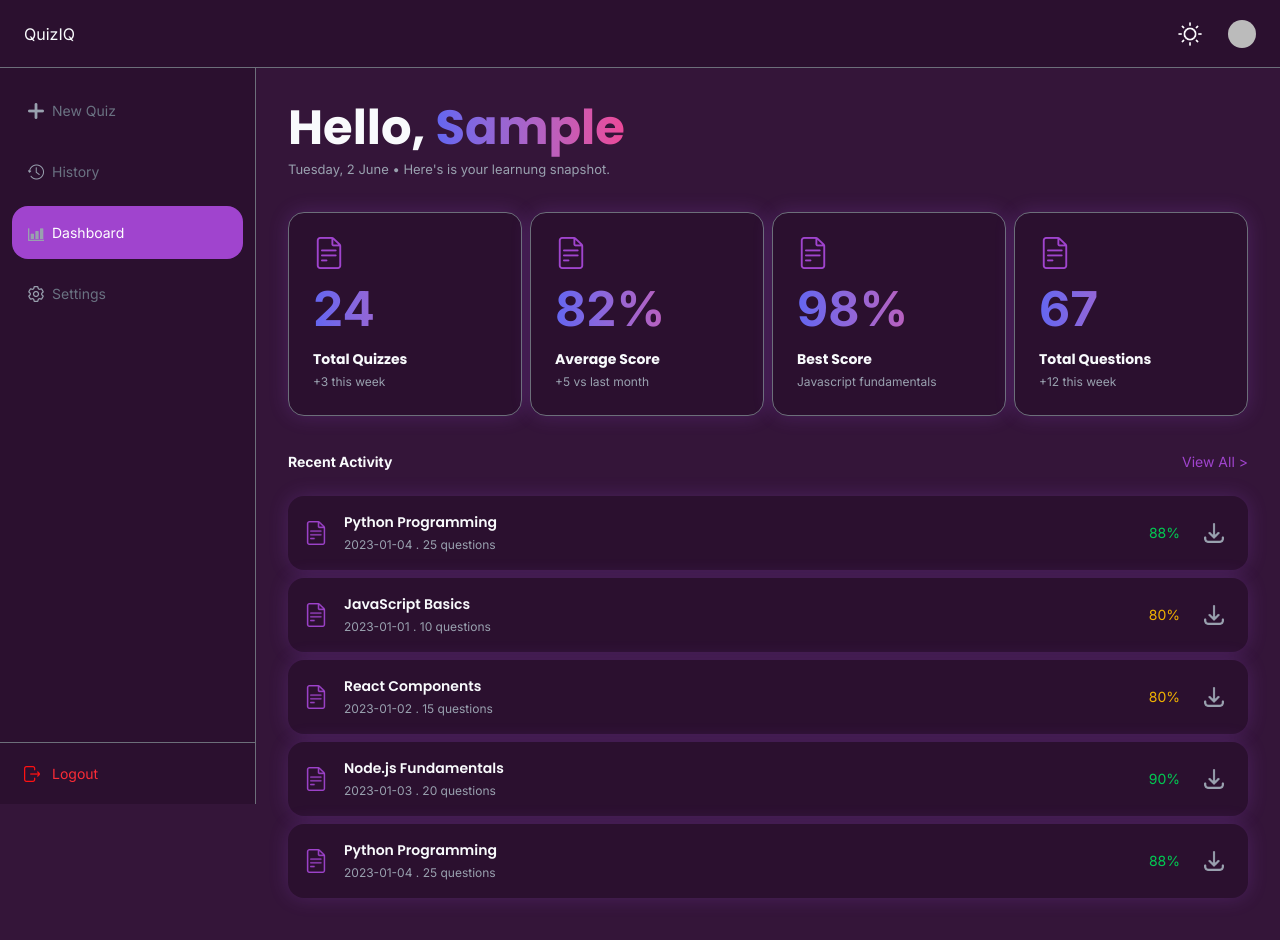
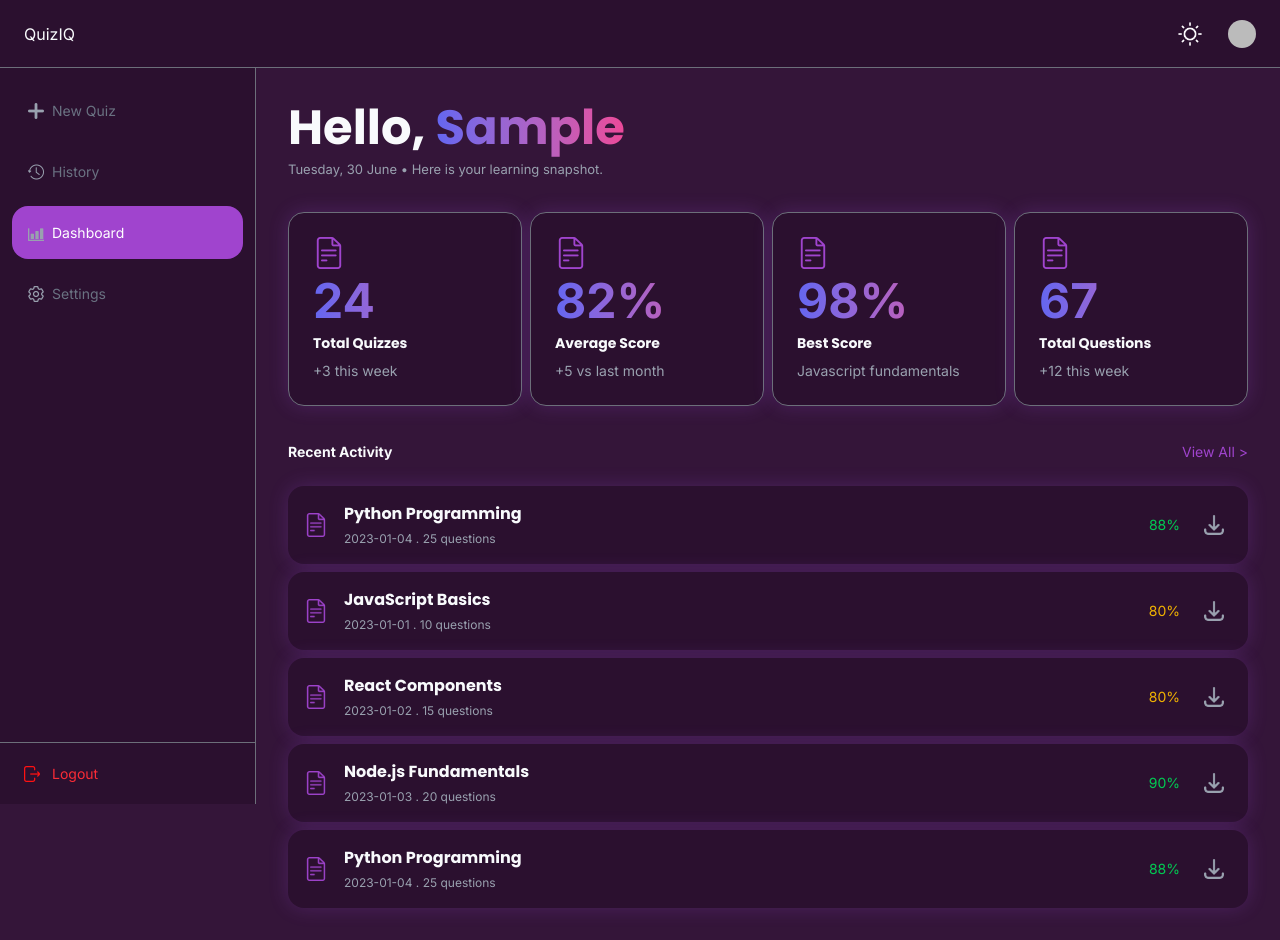
Before and after one commit to ayaanshaikh15/Quiziq, a React app in the folder frontend/: page /dashboard in a window 1280 px wide. Built offline with nearby package versions, Linux system fonts and the light colour scheme; no server answers; sample sign-in values are in the browser's storage; some icons are missing; the HTML template or start-up script is replaced by a standard one.

Commit message:
feat: add Model component for logout confirmation and update styles in Dashboard, History, and Sidebar components

```diff
--- a/frontend/src/components/Dashboard.jsx
+++ b/frontend/src/components/Dashboard.jsx
@@ -93,23 +93,23 @@ function Dashboard() {
               weekday: "long",
             })}
             {", "}
-            {date.getDay()}{" "}
+            {date.getDate()}{" "}
             {date.toLocaleDateString("en-US", {
               month: "long",
             })}
-            {" • "}Here's is your learnung snapshot.
+            {" • "}Here is your learning snapshot.
           </p>
         </div>
         <div className="flex flex-row gap-2 mt-5">
           {data.map((value, index) => (
             <div
               key={index}
-              className="flex-1 bg-navbar shadow-[0_0_20px_rgba(168,85,247,0.2)] hover:shadow-[0_0_20px_rgba(168,85,247,0.5)] p-3 md:p-6 rounded-2xl border border-ai-border my-3  flex flex-col gap-1 md:gap-4   "
+              className="flex-1 bg-navbar shadow-[0_0_20px_rgba(168,85,247,0.2)] hover:shadow-[0_0_20px_rgba(168,85,247,0.5)] p-3 md:p-6 rounded-2xl border border-ai-border my-3  flex flex-col  md:gap-2   "
             >
               <div className="flex items-center font-bold ">
                 <img
                   src={value.icon}
-                  className="w-4 h-4 md:w-8 md:h-8 "
+                  className="w-4 h-4 md:w-6 md:h-6 lg:w-8 lg:h-8"
                   alt="img"
                 />{" "}
                 <br />
@@ -118,10 +118,10 @@ function Dashboard() {
               <p className="bg-linear-to-r text-base md:text-4xl lg:text-5xl font-bold from-ai-gradient-from to-ai-gradient-to bg-clip-text text-transparent">
                 {value.score}
               </p>
-               <div>
+               <div className="flex flex-col justify-between gap-1 md:gap-2">
               <h3 className="text-[7px] md:text-[12px] lg:text-sm font-bold">{value.title}</h3>
 
-              <p className="text-gray-400 w-full border-none outline-none focus:outline-none focus:ring-0 text-[5px] md:text-[12px] resize-none mt-1 ">
+              <p className="text-gray-400 w-full border-none outline-none focus:outline-none focus:ring-0 text-[5.3px] md:text-[10px] lg:text-sm resize-none ">
                 {value.subtitle}
               </p>
               </div>
@@ -130,7 +130,7 @@ function Dashboard() {
         </div>
         <div className="flex justify-between text-sm items-center my-6">
           <div className="font-bold">Recent Activity</div>
-          <p onClick={()=>navigate('/history')} className="hover:text-purple-400 text-[#a044ce] cursor-pointer ">
+          <p onClick={()=>navigate('/history')} className="hover:text-purple-400 text-[12px] md:text-sm text-[#a044ce] cursor-pointer ">
             View All &gt;
           </p>
         </div>
@@ -148,7 +148,7 @@ function Dashboard() {
                   className="w-5 h-5 md:w-6 md:h-6"
                 />
                 <div className="flex flex-col gap-1">
-                  <h3 className="text-[7px] md:text-[12px] lg:text-sm">
+                  <h3 className="font-bold text-[12px] md:text-base" >
                     {value.title.length
                       > 20
                       ? `${value.title.substring(0, 20)}...`
--- a/frontend/src/components/History.jsx
+++ b/frontend/src/components/History.jsx
@@ -99,7 +99,7 @@ function History() {
                   className="w-5 h-5 md:w-6 md:h-6"
                 />
                 <div className="flex flex-col gap-1">
-                  <h3 className="font-bold text-sm md:text-base">
+                  <h3 className="font-bold text-[12px] md:text-base">
                     {value.title}
                   </h3>
                   <p className="text-gray-400 text-[9px] md:text-[13px]">
--- /dev/null
+++ b/frontend/src/components/Model.jsx
@@ -0,0 +1,27 @@
+import { useClerk } from '@clerk/react';
+import React, { useContext } from 'react'
+import { ThemeContext } from '../ThemeContext';
+
+function Model({open,setopen}) {
+   if(!open) return null;
+   const { signOut } = useClerk();
+   const {theme} = useContext(ThemeContext);
+  return (
+    <div onClick={()=>setopen(false)} className="fixed inset-0 flex justify-center items-center blur-full bg-black/40 ">
+      <div className="flex flex-col  bg-navbar p-6 shadow-[0_0_20px_rgba(168,85,247,0.2)] rounded-2xl gap-2 w-[90%] sm:w-[400px] md:w-[500px] lg:w-[600px]">
+          <h4>Are you sure you want to logout?</h4>
+            <div className="flex gap-4 mt-4">
+                <button onClick={()=>{setopen(false)}} className={` ${theme=='light'? 'hover:bg-gray-100':'hover:bg-[#3a233d]' } border border-ai-border text-gray-400 px-4 py-2 rounded-lg w-full text-sm cursor-pointer`}>
+                    Cancel
+                </button>
+                <button onClick={()=>{signOut(); setopen(false);}} className="bg-red-500 cursor-pointer hover:bg-red-600 text-white px-4 py-2 rounded-lg w-full text-sm">
+                    Logout
+                </button>
+            </div>
+      </div>
+        {/* <button onClick={(e)=>{e.stopPropagation(); setopen(false);}} className="absolute top-5 right-5 text-white text-2xl font-bold">X</button>
+    */}</div>
+  )
+}
+
+export default Model
--- a/frontend/src/components/Sidebar.jsx
+++ b/frontend/src/components/Sidebar.jsx
@@ -1,6 +1,7 @@
 import { useClerk } from '@clerk/react';
-import React from 'react'
+import React, { useState } from 'react'
 import { useLocation, useNavigate } from 'react-router-dom';
+import Model from './Model';
 
 function Sidebar() {
     const screens=[
@@ -12,7 +13,7 @@ function Sidebar() {
     const navigate = useNavigate();
     const location = useLocation();
 const { signOut } = useClerk();
-
+const [open, setopen] = useState(false)
   return (
     <>
     <div className="hidden sm:flex fixed top-17 left-0 w-56 md:w-64 h-[calc(100vh-4rem)] flex-col justify-between border-r border-ai-border bg-navbar">
@@ -27,8 +28,9 @@ const { signOut } = useClerk();
       </div>)}
 
      </div>
-     <footer  className="flex  border-t border-ai-border p-5 gap-2 items-center">
-        <div onClick={()=>signOut()} className='flex gap-2 cursor-pointer items-center'>
+     {open && <Model open={open} setopen={setopen} />}
+     <footer onClick={()=>setopen(true)}  className="flex  border-t border-ai-border p-5 gap-2 items-center">
+        <div  className='flex gap-2 cursor-pointer items-center'>
       <img  src='./logout.png' className="w-4 h-4  mx-1 " />
       <span className='text-red-500 text-[14px] '>Logout</span>
    </div>
--- a/frontend/src/index.css
+++ b/frontend/src/index.css
@@ -92,7 +92,7 @@ h1, h2, h3, .hero-title {
   --color-surface: #47204D;
   --color-card: #512357;
   --color-sidebar: #2B102F;
-  --color-navbar: #2B102F;
+  --color-navbar: #2b102f;
 
   /* ---------- Text ---------- */
   --color-heading: #FFFFFF;
```
